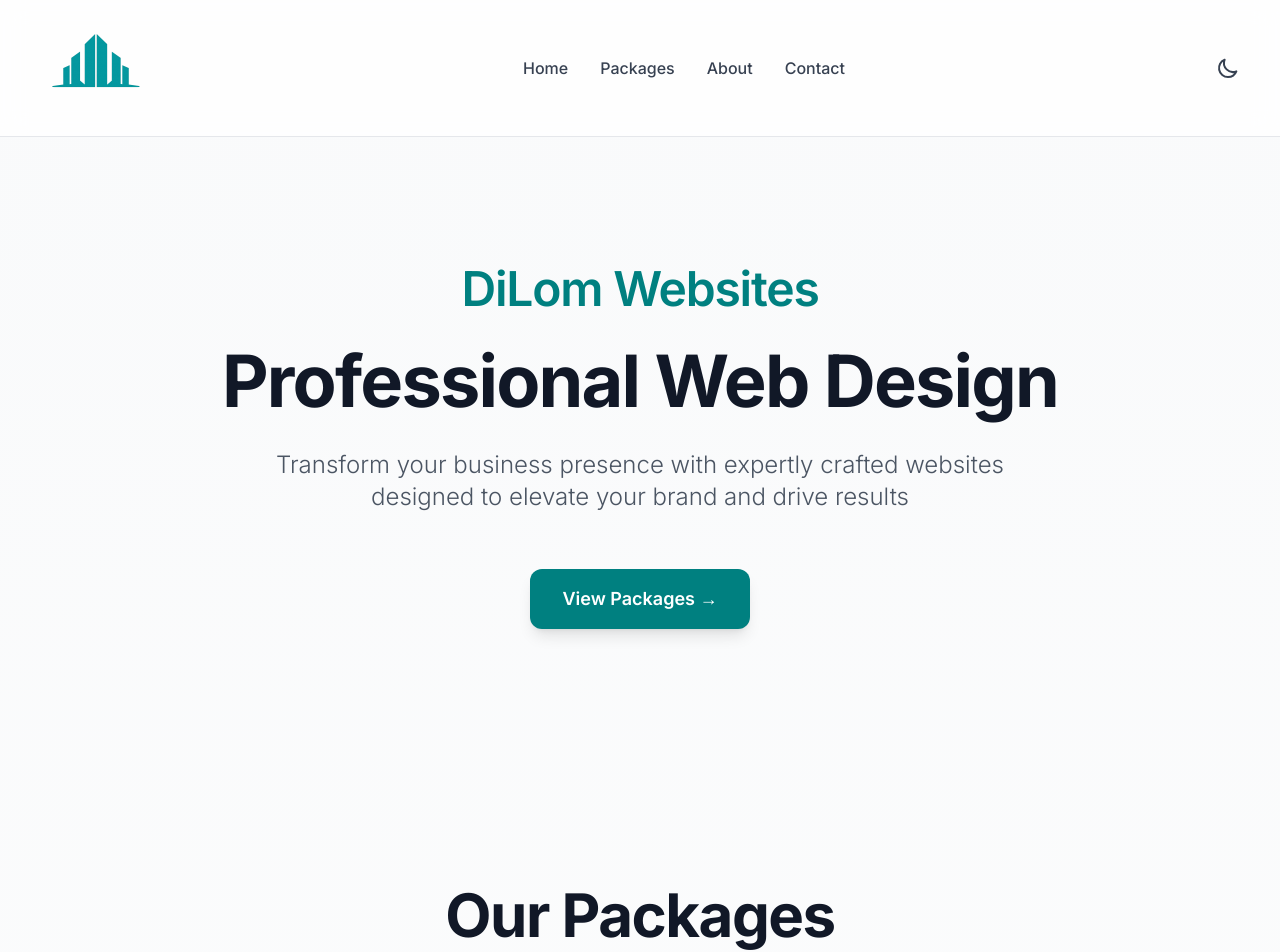
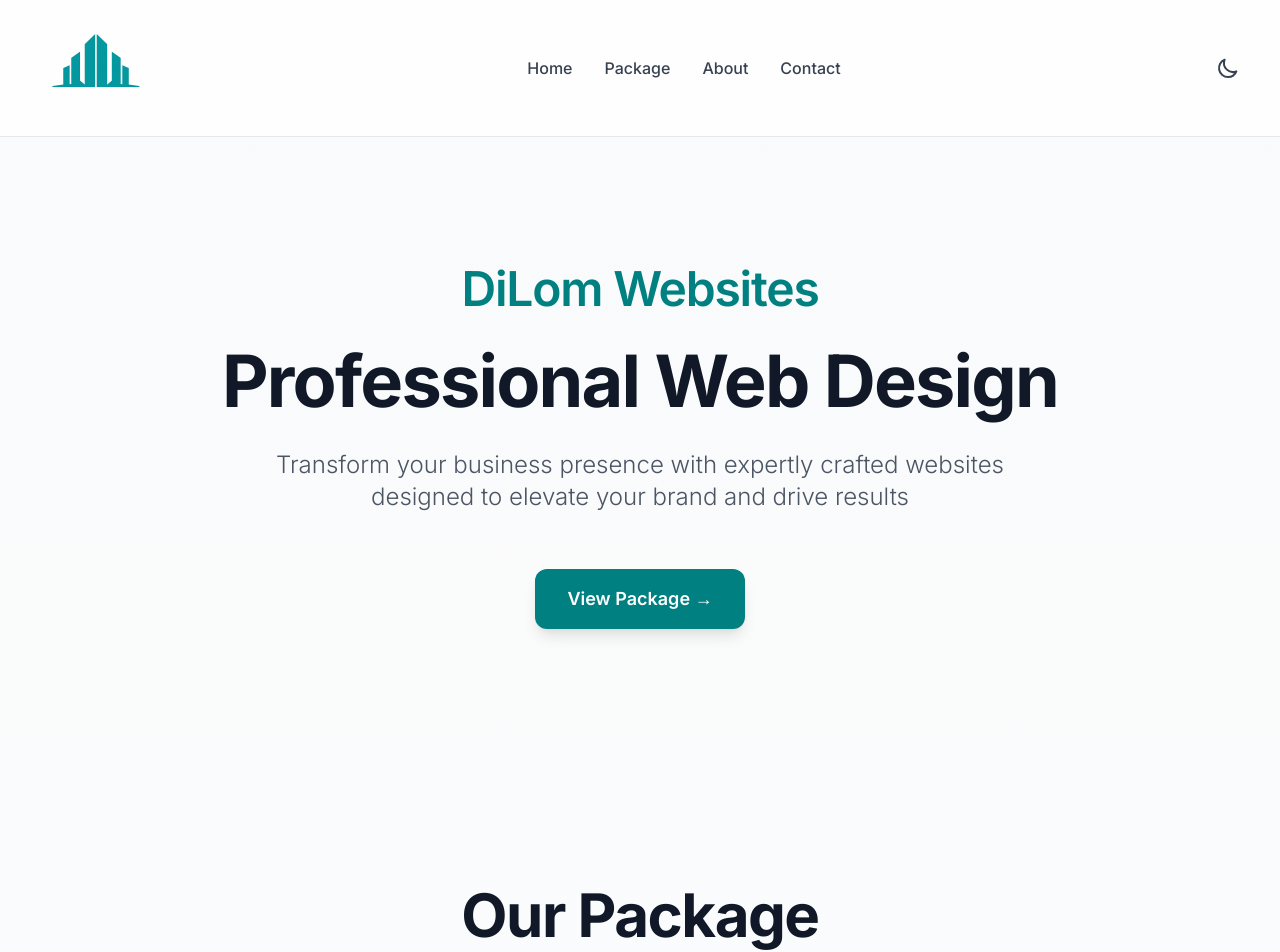
Before and after one commit to Deeg0/DiLom-Websites, a Next.js app: page / in a window 1280 px wide. Shown: the top 952 px of the page. Built offline with nearby package versions, Linux system fonts and the light colour scheme.

Commit message:
Change 'Packages' to singular 'Package' throughout

```diff
--- a/app/page.tsx
+++ b/app/page.tsx
@@ -23,7 +23,7 @@ export default function Home() {
                 Home
               </a>
               <a href="#packages" className="text-gray-700 dark:text-gray-300 hover:text-[#008080] dark:hover:text-[#008080] font-medium transition-colors">
-                Packages
+                Package
               </a>
               <a href="#about" className="text-gray-700 dark:text-gray-300 hover:text-[#008080] dark:hover:text-[#008080] font-medium transition-colors">
                 About
@@ -59,19 +59,19 @@ export default function Home() {
                 href="#packages"
                 className="inline-block px-8 py-4 bg-[#008080] text-white rounded-xl font-semibold text-lg hover:bg-[#006666] transition-all duration-200 shadow-lg hover:shadow-xl transform hover:-translate-y-0.5"
               >
-                View Packages →
+                View Package →
               </a>
             </div>
           </div>
         </div>
       </section>
 
-      {/* Packages Section */}
+      {/* Package Section */}
       <section id="packages" className="relative px-4 py-16 md:py-24 lg:py-32 scroll-mt-20">
         <div className="max-w-7xl mx-auto">
           <div className="text-center space-y-8 mb-16">
             <h2 className="text-4xl md:text-5xl lg:text-6xl font-bold text-gray-900 dark:text-white tracking-tight">
-              Our Packages
+              Our Package
             </h2>
             <p className="text-xl md:text-2xl text-gray-600 dark:text-gray-300 max-w-3xl mx-auto font-light leading-relaxed">
               Choose the perfect package for your business needs
```
